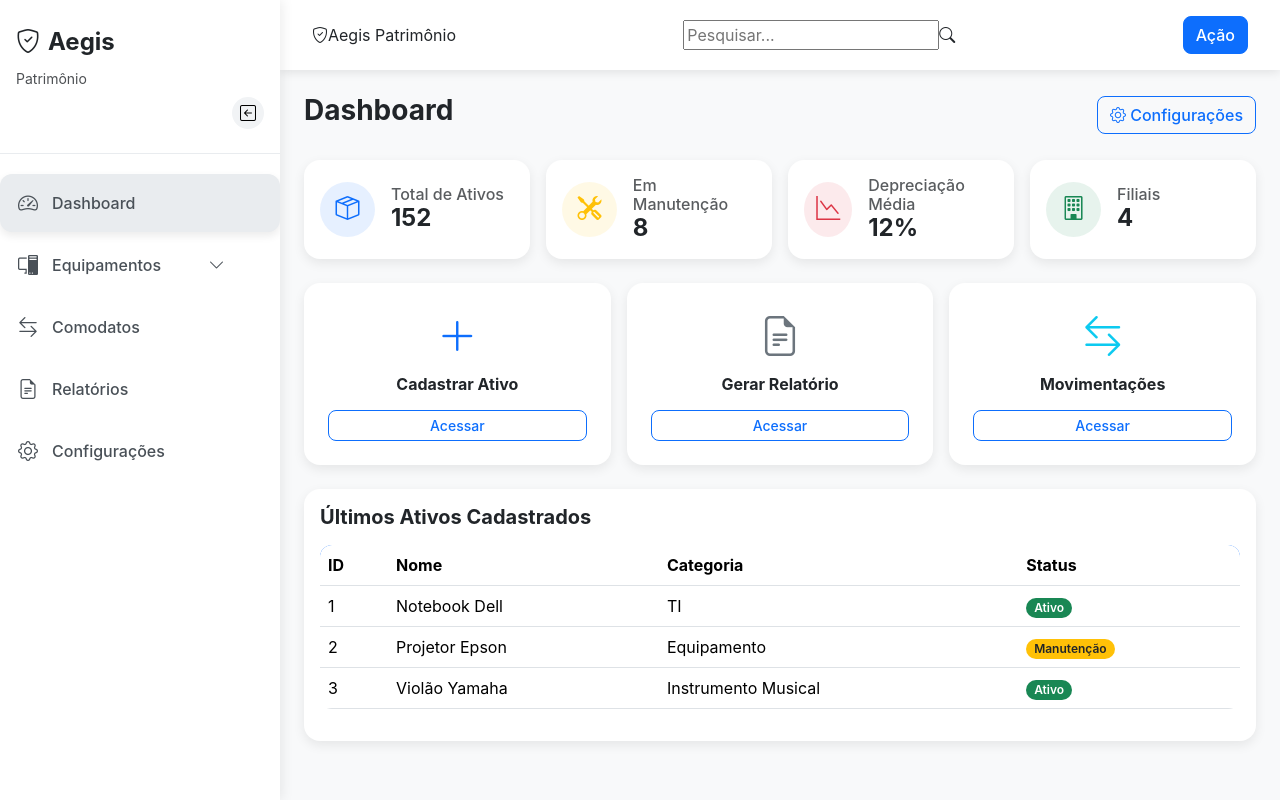
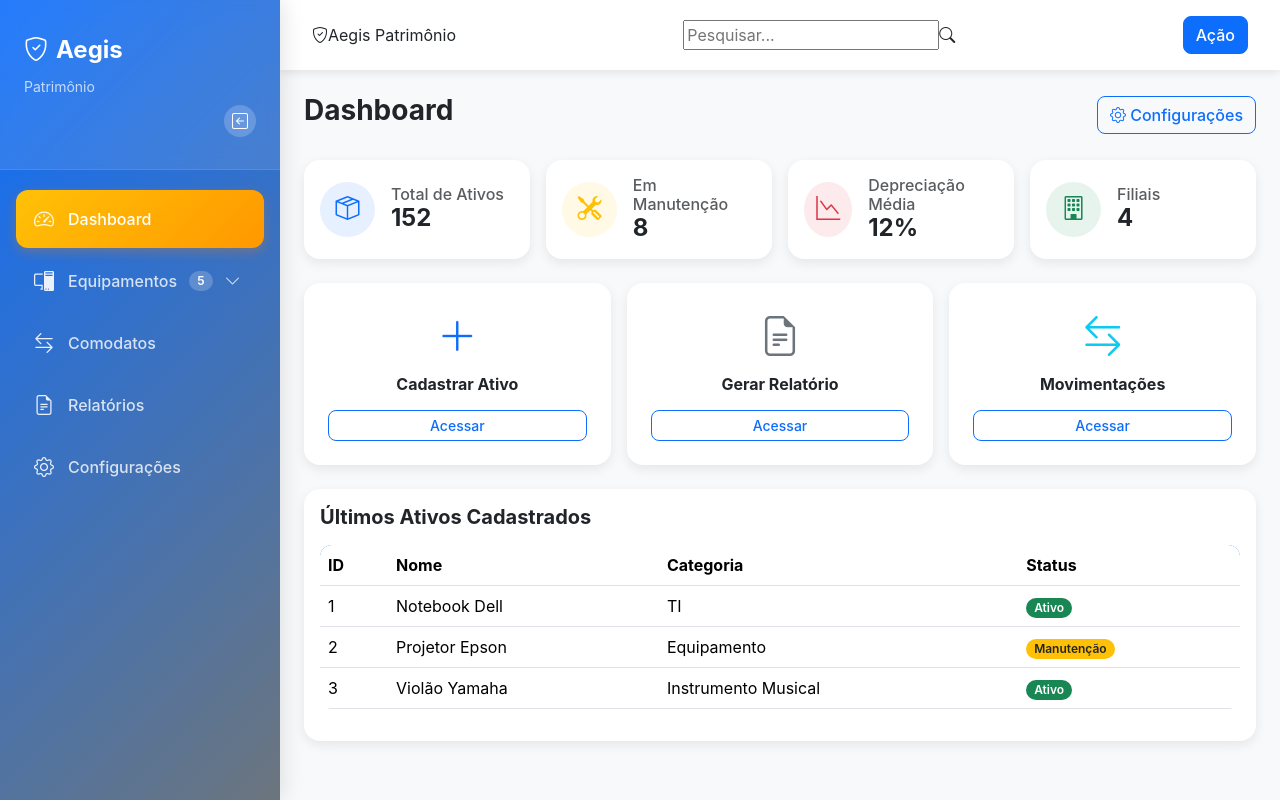
Before and after one commit to diogo-rp-menezes/aegispatrimonio, a Vue app in the folder frontend/: page /dashboard in a window 1280 px wide. Built offline with nearby package versions, Linux system fonts and the light colour scheme.

Commit message:
Refinando a aparência da sidebar

```diff
--- a/frontend/src/assets/styles/sidebar.css
+++ b/frontend/src/assets/styles/sidebar.css
@@ -1,53 +1,137 @@
 /* ===== Sidebar ===== */
 .sidebar {
   width: 280px;
-  background: #ffffff;
-  color: #212529;
+  background: linear-gradient(135deg, var(--aegis-primary) 0%, var(--aegis-secondary) 100%);
+  color: white;
   position: fixed;
   height: 100vh;
   overflow-y: auto;
   z-index: 1000;
   transition: width 0.3s ease;
-  box-shadow: 2px 0 12px rgba(0,0,0,0.08);
+  box-shadow: 4px 0 20px rgba(0,0,0,0.1);
 }
 .sidebar.collapsed { width: 70px; }
 
 /* ===== Header ===== */
-.sidebar-header { padding: 1.5rem 1rem; border-bottom: 1px solid #e9ecef; display: flex; flex-direction: column; align-items: flex-start; }
-.sidebar-logo { font-size: 1.5rem; font-weight: 700; display: flex; align-items: center; gap: 0.5rem; transition: all 0.3s ease; }
+.sidebar-header {
+  padding: 2rem 1.5rem;
+  background: rgba(255,255,255,0.1);
+  backdrop-filter: blur(10px);
+  border-bottom: 1px solid rgba(255,255,255,0.1);
+  display: flex;
+  flex-direction: column;
+  align-items: flex-start;
+}
+.sidebar-logo {
+  font-size: 1.5rem;
+  font-weight: 700;
+  display: flex;
+  align-items: center;
+  gap: 0.5rem;
+  transition: all 0.3s ease;
+  color: white;
+}
 .sidebar-logo.centered { justify-content: center; width: 100%; }
-.sidebar-subtitle { font-size: 0.875rem; opacity: 0.8; margin-top: 0.5rem; }
-.toggle-btn { align-self: flex-end; background: #f1f3f5; border-radius: 50%; width: 32px; height: 32px; display: flex; justify-content: center; align-items: center; border: none; cursor: pointer; margin-top: 0.5rem; }
-.toggle-btn:hover { background: #e2e6ea; }
+.sidebar-subtitle {
+  font-size: 0.875rem;
+  opacity: 0.8;
+  margin-top: 0.5rem;
+  color: rgba(255,255,255,0.9);
+}
+.toggle-btn {
+  align-self: flex-end;
+  background: rgba(255,255,255,0.2);
+  border-radius: 50%;
+  width: 32px;
+  height: 32px;
+  display: flex;
+  justify-content: center;
+  align-items: center;
+  border: none;
+  cursor: pointer;
+  margin-top: 0.5rem;
+  color: white;
+}
+.toggle-btn:hover { background: rgba(255,255,255,0.3); }
 
 /* ===== Menu ===== */
 .sidebar-nav { padding: 1rem 0; }
-.nav-item { position: relative; margin: 0.25rem 0; }
-.nav-link { color: #495057; padding: 0.875rem 1rem; border-radius: 12px; display: flex; align-items: center; gap: 0.75rem; text-decoration: none; font-weight: 500; transition: all 0.3s ease; cursor: pointer; }
-.nav-link:hover { background: #f1f3f5; transform: translateX(2px); }
-.nav-link.active { background: #e9ecef; box-shadow: 0 4px 8px rgba(0,0,0,0.08); }
+.nav-item { position: relative; margin: 0.25rem 1rem; }
+.nav-link {
+  color: rgba(255,255,255,0.8);
+  padding: 0.875rem 1rem;
+  border-radius: 12px;
+  display: flex;
+  align-items: center;
+  gap: 0.75rem;
+  text-decoration: none;
+  font-weight: 500;
+  transition: all 0.3s ease;
+  cursor: pointer;
+}
+.nav-link:hover {
+  background: rgba(255,255,255,0.1);
+  color: white;
+  transform: translateX(4px);
+}
+.nav-link.active {
+  background: linear-gradient(135deg, var(--aegis-warning), #ff9800);
+  color: white;
+  box-shadow: 0 4px 12px rgba(245, 124, 0, 0.3);
+}
 
 /* Highlight do item pai quando submenu ativo */
 .nav-link.submenu-open {
-  background: #f8f9fa;
-  color: #0d6efd;
+  background: rgba(255,255,255,0.15);
+  color: white;
   transition: all 0.3s ease;
 }
 
-.nav-icon { font-size: 1.25rem; width: 24px; text-align: center; }
+.nav-icon {
+  font-size: 1.25rem;
+  width: 24px;
+  text-align: center;
+  color: rgba(255,255,255,0.9);
+}
 
 /* ===== Badges ===== */
-.badge { padding: 0.25rem 0.5rem; border-radius: 50px; font-size: 0.75rem; font-weight: 600; transition: all 0.25s ease; }
+.badge {
+  padding: 0.25rem 0.5rem;
+  border-radius: 50px;
+  font-size: 0.75rem;
+  font-weight: 600;
+  transition: all 0.25s ease;
+  background: rgba(255,255,255,0.2);
+  color: white;
+}
 .sidebar.collapsed .badge { opacity: 0; transform: translateX(-10px); }
 
 /* ===== Submenu ===== */
 .submenu { padding-left: 2rem; display: flex; flex-direction: column; }
-.nav-subitem { padding: 0.5rem 0; color: #495057; font-size: 0.875rem; text-decoration: none; border-radius: 8px; transition: all 0.3s ease; }
-.nav-subitem:hover { background: #f1f3f5; }
-.nav-subitem.active { color: #0d6efd; font-weight: 600; }
+.nav-subitem {
+  padding: 0.5rem 0;
+  color: rgba(255,255,255,0.8);
+  font-size: 0.875rem;
+  text-decoration: none;
+  border-radius: 8px;
+  transition: all 0.3s ease;
+}
+.nav-subitem:hover {
+  background: rgba(255,255,255,0.1);
+  color: white;
+}
+.nav-subitem.active {
+  color: white;
+  font-weight: 600;
+  background: rgba(255,255,255,0.15);
+}
 
 /* ===== Submenu toggle ===== */
-.submenu-toggle { transition: transform 0.3s ease; cursor: pointer; }
+.submenu-toggle {
+  transition: transform 0.3s ease;
+  cursor: pointer;
+  color: rgba(255,255,255,0.8);
+}
 .submenu-toggle.rotated { transform: rotate(180deg); }
 
 /* ===== Animations ===== */
@@ -77,8 +161,8 @@
   left: 100%;
   top: 50%;
   transform: translateY(-50%);
-  background: #212529;
-  color: #fff;
+  background: var(--aegis-dark);
+  color: white;
   padding: 0.25rem 0.5rem;
   border-radius: 4px;
   white-space: nowrap;
```
